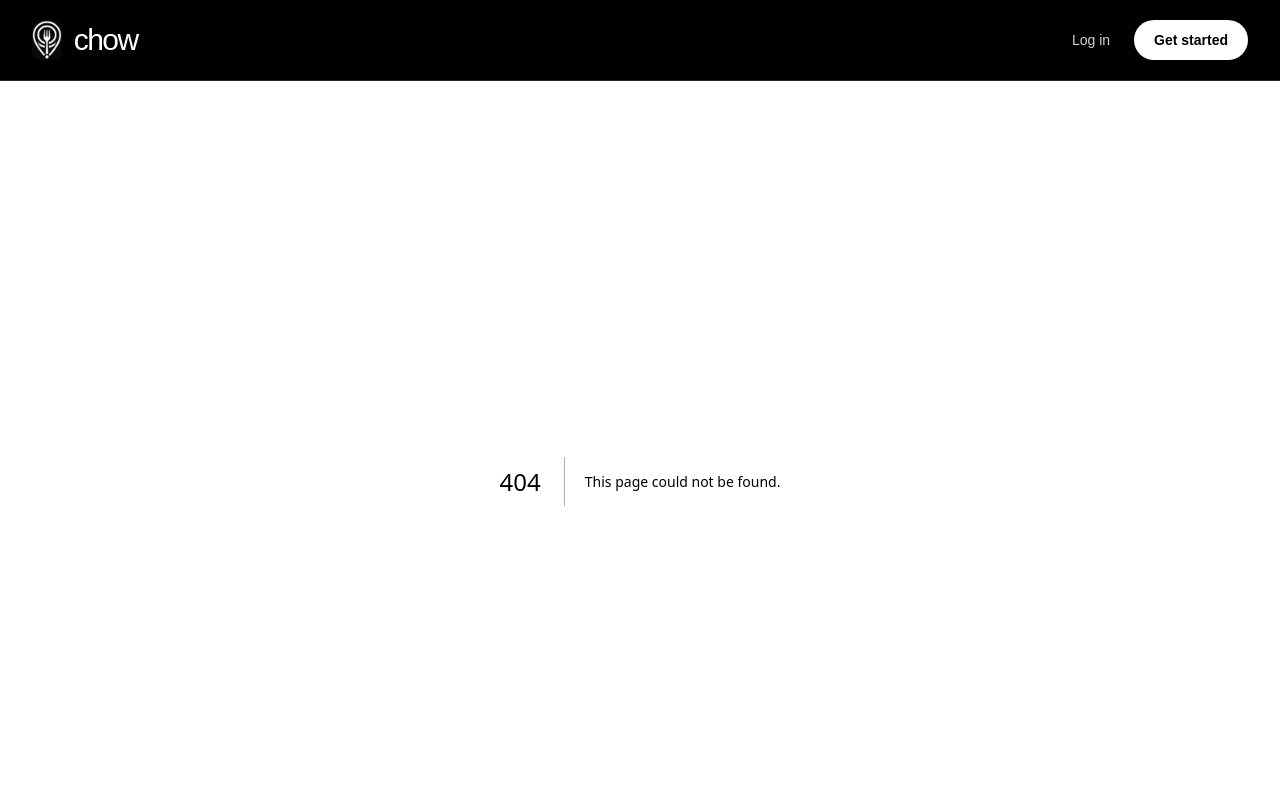
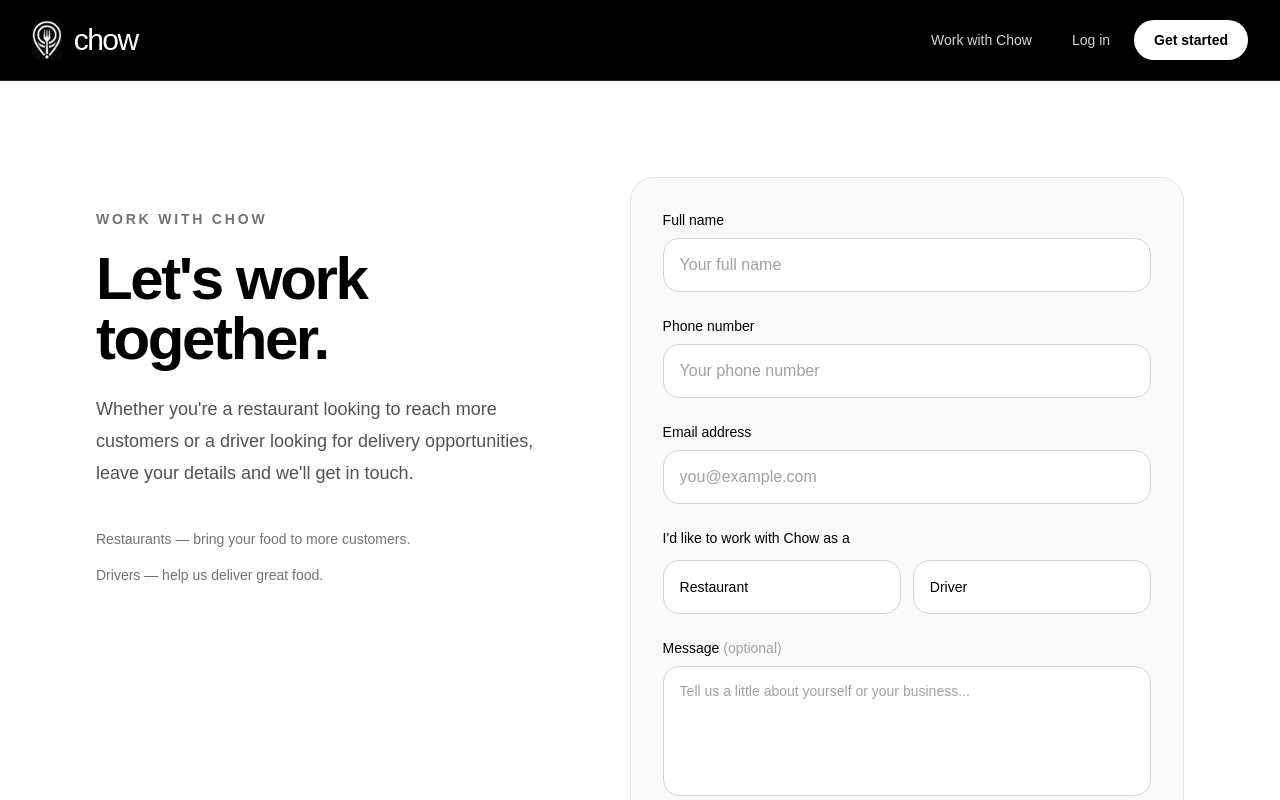
Before and after one commit to Khazimla-Majavu/food-delivery-platform, a Next.js app in the folder frontend/: page /work-with-chow in a window 1280 px wide. Before the commit this address had no page. Shown: the top 800 px of the page. Built offline with nearby package versions, Linux system fonts and the light colour scheme.

Commit message:
Add Work with Chow enquiry page

```diff
--- a/frontend/app/components/Navbar.tsx
+++ b/frontend/app/components/Navbar.tsx
@@ -149,6 +149,13 @@ export default function Navbar() {
           ) : (
             <>
               <Link
+                href="/work-with-chow"
+                className="rounded-full px-4 py-2.5 text-sm font-medium text-neutral-300 transition hover:bg-white hover:text-black"
+              >
+                Work with Chow
+              </Link>
+
+              <Link
                 href="/login"
                 className="rounded-full px-4 py-2.5 text-sm font-medium text-neutral-300 transition hover:bg-white hover:text-black"
               >
--- /dev/null
+++ b/frontend/app/work-with-chow/page.tsx
@@ -0,0 +1,195 @@
+"use client";
+
+import { FormEvent, useState } from "react";
+
+export default function WorkWithChowPage() {
+  const [submitted, setSubmitted] = useState(false);
+
+  function handleSubmit(event: FormEvent<HTMLFormElement>) {
+    event.preventDefault();
+    setSubmitted(true);
+  }
+
+  if (submitted) {
+    return (
+      <main className="min-h-[calc(100vh-5rem)] bg-white text-black">
+        <section className="mx-auto flex min-h-[calc(100vh-5rem)] max-w-3xl items-center px-6 py-16 lg:px-8">
+          <div className="w-full rounded-3xl border border-neutral-200 bg-neutral-50 p-8 text-center sm:p-12">
+            <div className="mx-auto mb-6 flex h-14 w-14 items-center justify-center rounded-full bg-black text-xl text-white">
+              ✓
+            </div>
+
+            <h1 className="text-4xl font-semibold tracking-tight sm:text-5xl">
+              Thanks for reaching out.
+            </h1>
+
+            <p className="mx-auto mt-5 max-w-xl text-base leading-7 text-neutral-600">
+              We&apos;ve received your interest in working with Chow. We&apos;ll
+              review your details and get in touch with you soon.
+            </p>
+
+            <a
+              href="/"
+              className="mt-8 inline-flex rounded-full bg-black px-6 py-3 text-sm font-semibold text-white transition hover:bg-neutral-800"
+            >
+              Back to Chow
+            </a>
+          </div>
+        </section>
+      </main>
+    );
+  }
+
+  return (
+    <main className="min-h-[calc(100vh-5rem)] bg-white text-black">
+      <section className="mx-auto max-w-6xl px-6 py-16 lg:px-8 lg:py-24">
+        <div className="grid gap-12 lg:grid-cols-[0.9fr_1.1fr] lg:gap-20">
+          <div className="lg:pt-8">
+            <p className="text-sm font-semibold uppercase tracking-[0.2em] text-neutral-500">
+              Work with Chow
+            </p>
+
+            <h1 className="mt-5 text-5xl font-semibold tracking-[-0.04em] sm:text-6xl">
+              Let&apos;s work together.
+            </h1>
+
+            <p className="mt-6 max-w-lg text-lg leading-8 text-neutral-600">
+              Whether you&apos;re a restaurant looking to reach more customers
+              or a driver looking for delivery opportunities, leave your
+              details and we&apos;ll get in touch.
+            </p>
+
+            <div className="mt-10 space-y-4 text-sm text-neutral-500">
+              <p>Restaurants — bring your food to more customers.</p>
+              <p>Drivers — help us deliver great food.</p>
+            </div>
+          </div>
+
+          <div className="rounded-3xl border border-neutral-200 bg-neutral-50 p-6 sm:p-8">
+            <form onSubmit={handleSubmit} className="space-y-6">
+              <div>
+                <label
+                  htmlFor="name"
+                  className="mb-2 block text-sm font-medium text-black"
+                >
+                  Full name
+                </label>
+
+                <input
+                  id="name"
+                  name="name"
+                  type="text"
+                  required
+                  placeholder="Your full name"
+                  className="w-full rounded-2xl border border-neutral-300 bg-white px-4 py-3.5 text-sm outline-none transition placeholder:text-neutral-400 focus:border-black"
+                />
+              </div>
+
+              <div>
+                <label
+                  htmlFor="phone"
+                  className="mb-2 block text-sm font-medium text-black"
+                >
+                  Phone number
+                </label>
+
+                <input
+                  id="phone"
+                  name="phone"
+                  type="tel"
+                  required
+                  placeholder="Your phone number"
+                  className="w-full rounded-2xl border border-neutral-300 bg-white px-4 py-3.5 text-sm outline-none transition placeholder:text-neutral-400 focus:border-black"
+                />
+              </div>
+
+              <div>
+                <label
+                  htmlFor="email"
+                  className="mb-2 block text-sm font-medium text-black"
+                >
+                  Email address
+                </label>
+
+                <input
+                  id="email"
+                  name="email"
+                  type="email"
+                  required
+                  placeholder="you@example.com"
+                  className="w-full rounded-2xl border border-neutral-300 bg-white px-4 py-3.5 text-sm outline-none transition placeholder:text-neutral-400 focus:border-black"
+                />
+              </div>
+
+              <fieldset>
+                <legend className="mb-3 block text-sm font-medium text-black">
+                  I&apos;d like to work with Chow as a
+                </legend>
+
+                <div className="grid gap-3 sm:grid-cols-2">
+                  <label className="cursor-pointer">
+                    <input
+                      type="radio"
+                      name="type"
+                      value="RESTAURANT"
+                      required
+                      className="peer sr-only"
+                    />
+
+                    <span className="flex rounded-2xl border border-neutral-300 bg-white px-4 py-4 text-sm font-medium transition peer-checked:border-black peer-checked:bg-black peer-checked:text-white">
+                      Restaurant
+                    </span>
+                  </label>
+
+                  <label className="cursor-pointer">
+                    <input
+                      type="radio"
+                      name="type"
+                      value="DRIVER"
+                      required
+                      className="peer sr-only"
+                    />
+
+                    <span className="flex rounded-2xl border border-neutral-300 bg-white px-4 py-4 text-sm font-medium transition peer-checked:border-black peer-checked:bg-black peer-checked:text-white">
+                      Driver
+                    </span>
+                  </label>
+                </div>
+              </fieldset>
+
+              <div>
+                <label
+                  htmlFor="message"
+                  className="mb-2 block text-sm font-medium text-black"
+                >
+                  Message{" "}
+                  <span className="text-neutral-400">(optional)</span>
+                </label>
+
+                <textarea
+                  id="message"
+                  name="message"
+                  rows={5}
+                  placeholder="Tell us a little about yourself or your business..."
+                  className="w-full resize-none rounded-2xl border border-neutral-300 bg-white px-4 py-3.5 text-sm outline-none transition placeholder:text-neutral-400 focus:border-black"
+                />
+              </div>
+
+              <button
+                type="submit"
+                className="w-full rounded-full bg-black px-6 py-3.5 text-sm font-semibold text-white transition hover:bg-neutral-800"
+              >
+                Send enquiry
+              </button>
+
+              <p className="text-center text-xs leading-5 text-neutral-500">
+                By submitting this form, you&apos;re asking Chow to contact you
+                about working with us.
+              </p>
+            </form>
+          </div>
+        </div>
+      </section>
+    </main>
+  );
+}
```
